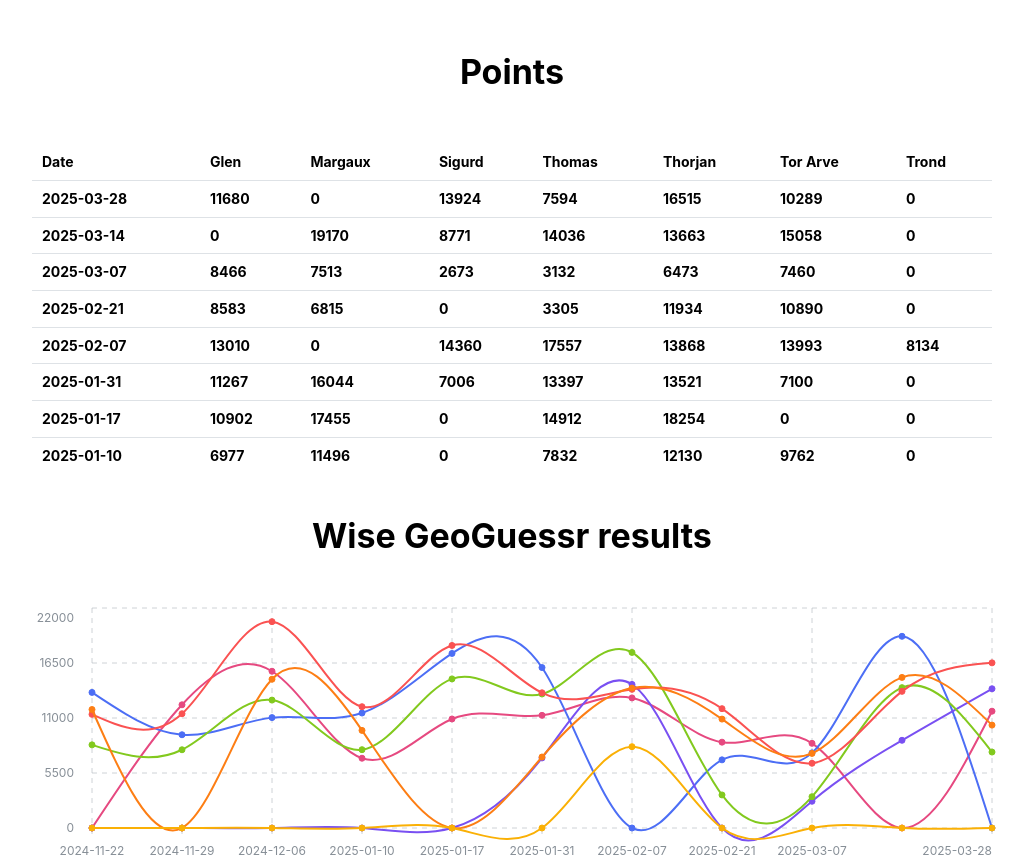
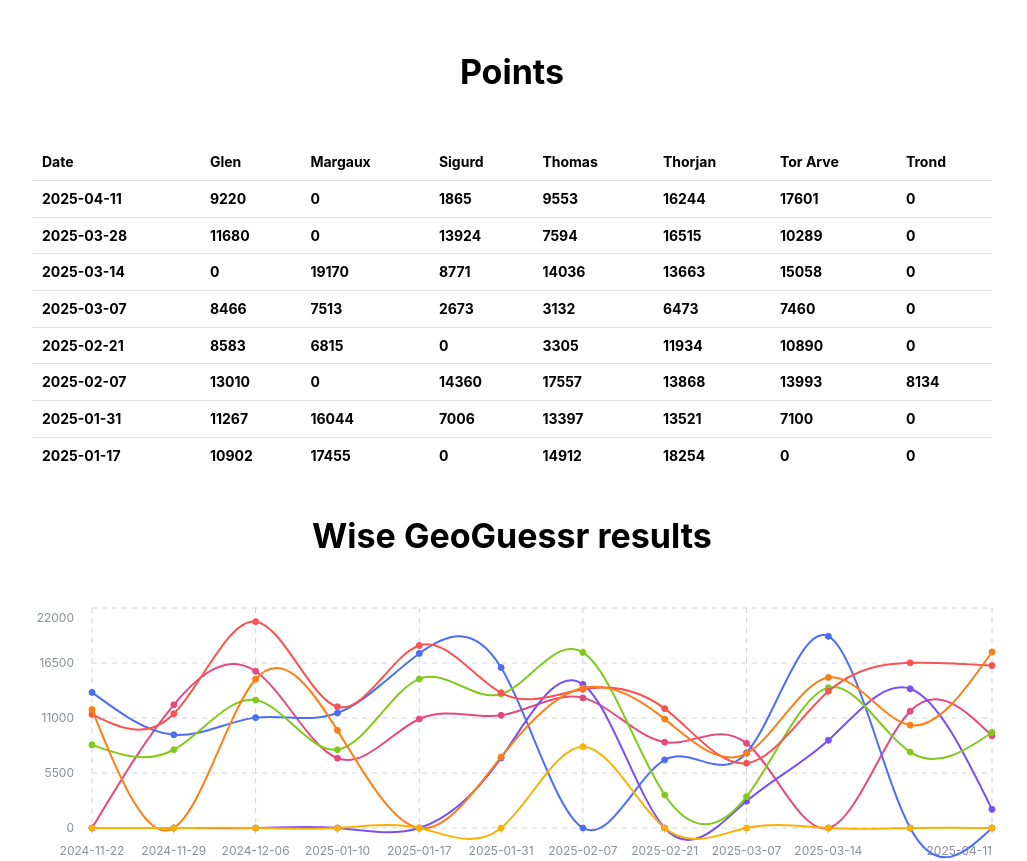
Before and after one commit to glensorbo/wise-geoguessr, a React (Vite) app: page / in a window 1280 px wide. Shown: the top 861 px of the page, without its empty margins (128-1155 px from the left). Built offline with nearby package versions, Linux system fonts and the light colour scheme.

Commit message:
2025-04-11

```diff
--- a/src/data.ts
+++ b/src/data.ts
@@ -1,6 +1,17 @@
 export type Player = 'Glen' | 'Thomas' | 'Margaux' | 'Sigurd' | 'Thorjan' | 'Tor Arve' | 'Trond';
 
 export const data: Record<'date' | Player | 'Winner', string | number>[] = [
+  {
+    date: '2025-04-11',
+    Glen: 9220,
+    Thomas: 9553,
+    Margaux: 0,
+    Thorjan: 16244,
+    'Tor Arve': 17601,
+    Sigurd: 1865,
+    Trond: 0,
+    Winner: 'Tor Arve',
+  },
   {
     date: '2025-03-28',
     Glen: 11680,
```
